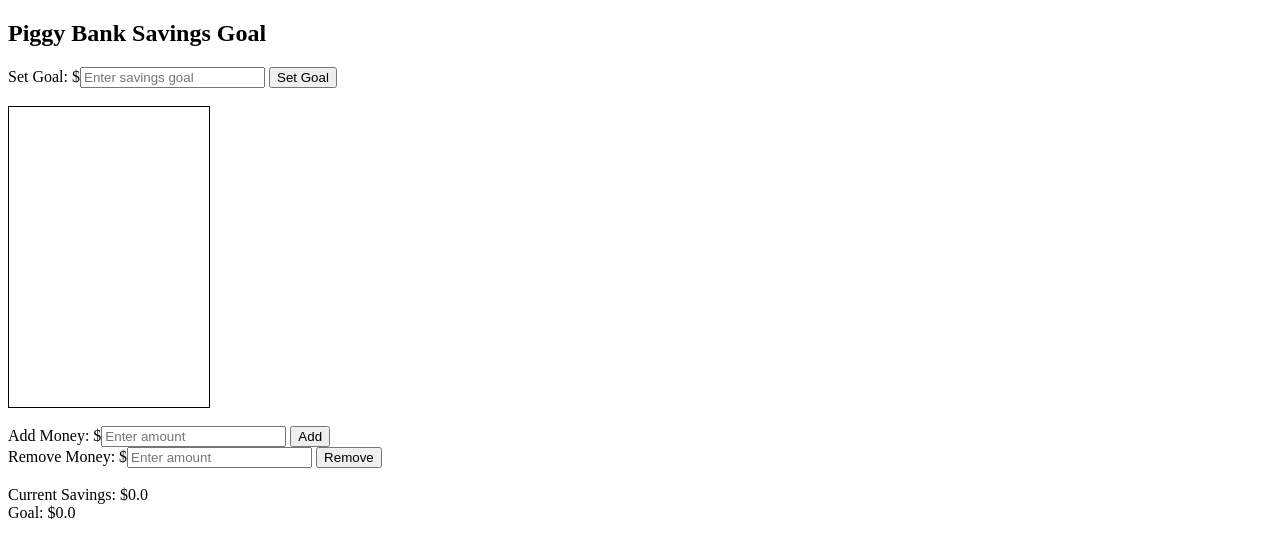
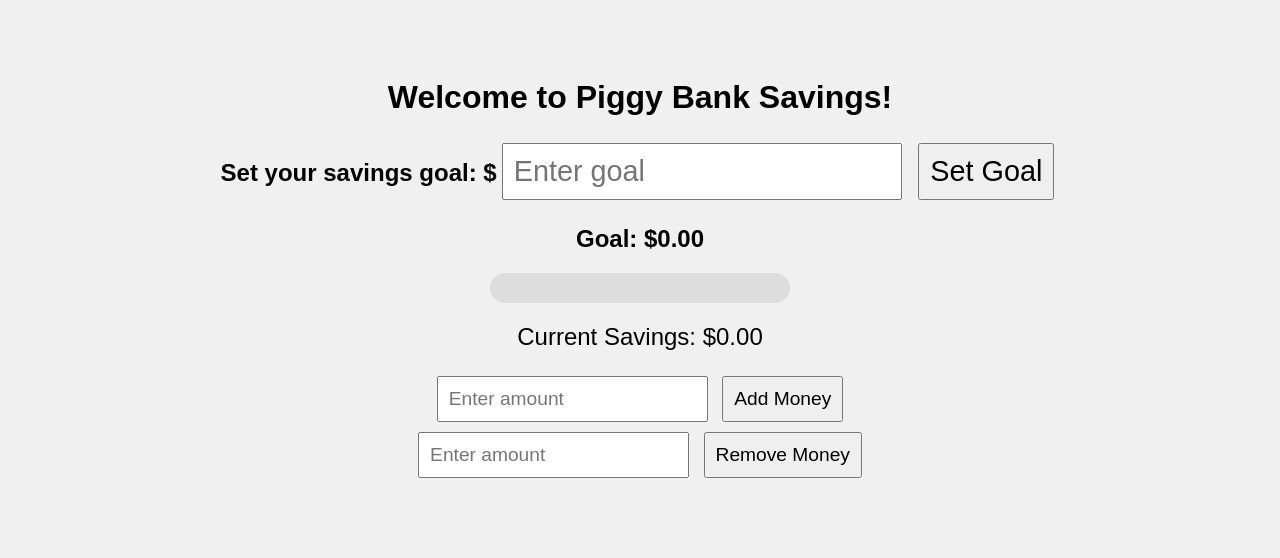
Before and after one commit to coltonpearce/piggybank, a Flask app: page / in a window 1280 px wide. Shown: the top 558 px of the page. Run offline with Flask 3, Linux system fonts and the light colour scheme.

Commit message:
Add files via upload

```diff
--- a/Piggy/app.py
+++ b/Piggy/app.py
@@ -8,12 +8,14 @@ savings = {
     "current": 0.0
 }
 
+
 @app.route('/')
 def index():
-    percentage_filled = 0
-    if savings["goal"] > 0:
-        percentage_filled = (savings["current"] / savings["goal"]) * 100
-    return render_template('index.html', savings=savings, percentage_filled=percentage_filled)
+    goal_met = savings["current"] >= savings["goal"] and savings["goal"] > 0
+    percentage_filled = (
+        savings["current"] / savings["goal"]) * 100 if savings["goal"] else 0
+    return render_template('index.html', savings=savings, percentage_filled=percentage_filled, goal_met=goal_met)
+
 
 @app.route('/set_goal', methods=['POST'])
 def set_goal():
@@ -24,6 +26,7 @@ def set_goal():
     except ValueError:
         pass
     return redirect(url_for('index'))
+
 
 @app.route('/add_money', methods=['POST'])
 def add_money():
@@ -36,6 +39,7 @@ def add_money():
         pass
     return redirect(url_for('index'))
 
+
 @app.route('/remove_money', methods=['POST'])
 def remove_money():
     try:
@@ -47,5 +51,6 @@ def remove_money():
         pass
     return redirect(url_for('index'))
 
+
 if __name__ == '__main__':
     app.run(debug=True)
--- a/Piggy/templates/index.html
+++ b/Piggy/templates/index.html
@@ -1,54 +1,107 @@
 <!DOCTYPE html>
 <html>
   <head>
-    <title>Piggy Bank</title>
+    <title>Piggy Bank Savings</title>
     <style>
-      .piggy {
-          height: 300px;
-          width: 200px;
-          border: 1px solid black;
-          position: relative;
+      body {
+        font-family: "Arial", sans-serif;
+        background-color: #f0f0f0;
+        text-align: center;
+        padding-top: 50px;
       }
-      .fill {
-          position: absolute;
-          bottom: 0;
-          left: 0;
-          background-color: green;
-          width: 100%;
-          height: {{ percentage_filled }}%;
+      input,
+      button {
+        font-size: 1.2em;
+        padding: 10px;
+        margin: 5px;
+      }
+      .goal,
+      .current,
+      .celebration {
+        font-size: 1.5em;
+        margin: 20px;
+      }
+      .goal {
+        font-weight: bold;
+      }
+      .celebration {
+        display: none;
+        color: green;
+      }
+      .progress-container {
+        width: 300px;
+        background-color: #ddd;
+        margin: 20px auto;
+        height: 30px;
+        border-radius: 15px;
+      }
+      .progress-bar {
+        height: 30px;
+        background-color: #76a5af;
+        width: 0%;
+        border-radius: 15px;
+        transition: width 0.5s ease;
       }
     </style>
   </head>
   <body>
-    <h2>Piggy Bank Savings Goal</h2>
+    <h1>Welcome to Piggy Bank Savings!</h1>
+    <div class="goal">
       <form action="/set_goal" method="post">
-      Set Goal: $<input
-        type="text"
+        Set your savings goal: $<input
+          type="number"
           name="goal"
-        placeholder="Enter savings goal"
+          placeholder="Enter goal"
+          min="0"
+          required
         />
-      <input type="submit" value="Set Goal" />
+        <button type="submit">Set Goal</button>
       </form>
-    <br />
-    <div class="piggy">
-      <div class="fill"></div>
     </div>
-    <br />
+    <div class="goal">Goal: ${{ '%.2f' % savings.goal }}</div>
+    <div class="progress-container">
+      <div
+        class="progress-bar"
+        id="progress-bar"
+        style="width:{{ percentage_filled }}%"
+      ></div>
+    </div>
+    <div class="current">Current Savings: ${{ '%.2f' % savings.current }}</div>
+    <div>
       <form action="/add_money" method="post">
-      Add Money: $<input type="text" name="amount" placeholder="Enter amount" />
-      <input type="submit" value="Add" />
+        <input
+          type="number"
+          name="amount"
+          placeholder="Enter amount"
+          min="0"
+          required
+        />
+        <button type="submit">Add Money</button>
       </form>
       <form action="/remove_money" method="post">
-      Remove Money: $<input
-        type="text"
+        <input
+          type="number"
           name="amount"
           placeholder="Enter amount"
+          min="0"
+          required
         />
-      <input type="submit" value="Remove" />
+        <button type="submit">Remove Money</button>
       </form>
-    <br />
-    Current Savings: ${{ savings.current }}
-    <br />
-    Goal: ${{ savings.goal }}
+    </div>
+
+    <div class="celebration" id="celebration">
+      <h2>Congratulations! Goal Achieved! 🎉</h2>
+    </div>
+
+    <script>
+      // Check if the goal is met and show celebration
+      window.onload = function() {
+          var goalMet = {{ 'true' if goal_met else 'false' }};
+          if (goalMet) {
+              document.getElementById('celebration').style.display = 'block';
+          }
+      };
+    </script>
   </body>
 </html>
```
Lines whose indentation alone changed are shown as unchanged.
